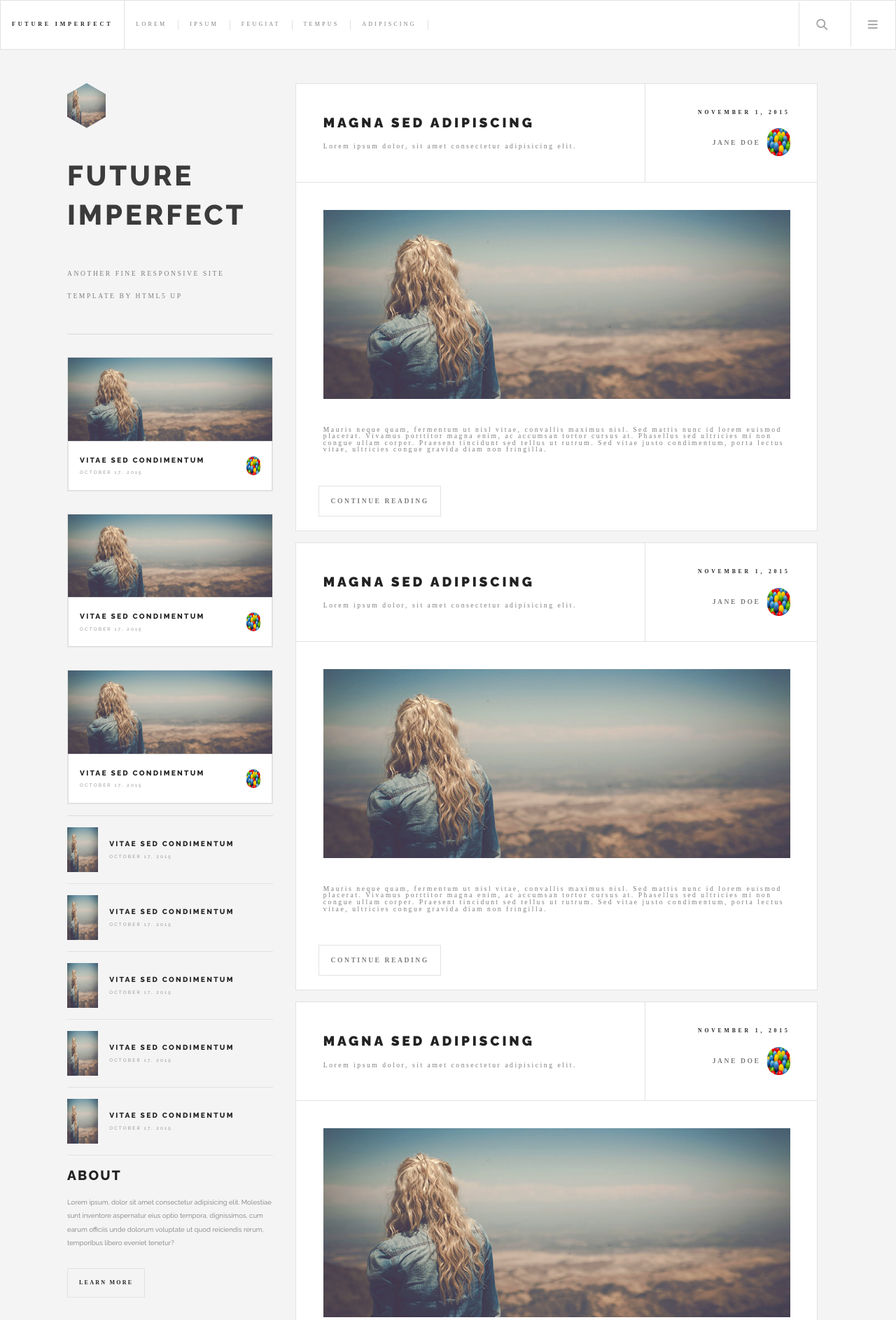
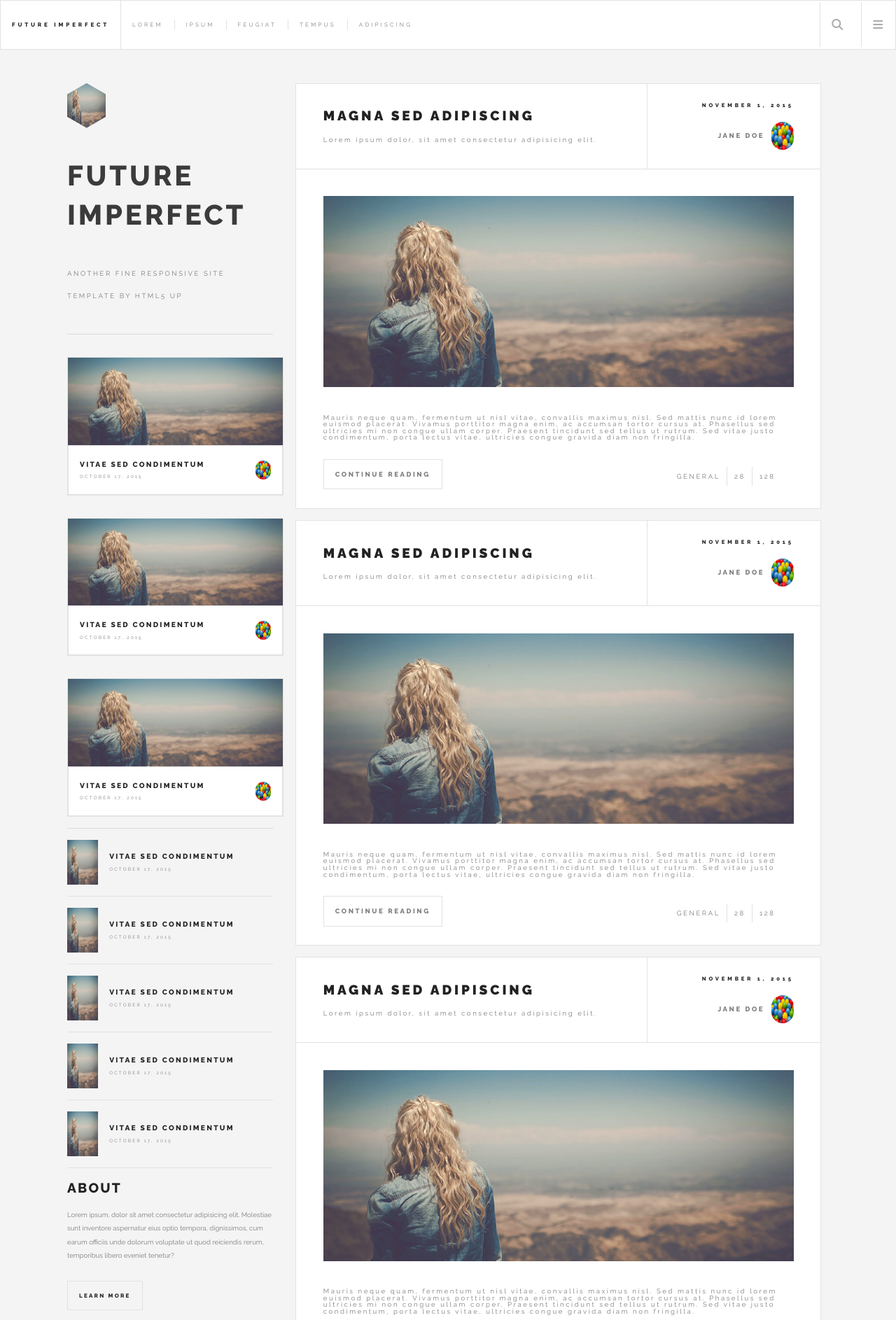
Before and after one commit to BenardKevin/Model-based-website, a plain HTML site: page index.html in a window 1280 px wide. Shown: the top 1886 px of the page at 70% size. Drawn offline with Linux system fonts and the light colour scheme.

Commit message:
Update CSS

```diff
--- a/assets/css/style.css
+++ b/assets/css/style.css
@@ -2,16 +2,18 @@
     --header-height: 8.6vh;
     --text-color-soft: #7D7D7D;
     --post-default-padding: 2em;
+    --nice-border: solid .0625vw #E2E2E2;
 }
 
 html {
+    font-family: 'Raleway';
 }
 
 body{
     background-color: #F4F4F4;
     margin: 0;
 
-    letter-spacing: 0.175vw;
+    letter-spacing: .175vw;
 }
 
 /* Header */
@@ -20,8 +22,7 @@ header {
     display: flex;
     align-items: center;
     height: var(--header-height);
-    border: solid #E2E2E2;
-    border-width: 1px;
+    border: var(--nice-border);
 }
 header div {
     padding: 0 1em 0 1em;
@@ -31,21 +32,17 @@ header #name {
     justify-content: center;
     align-items: center;
     height: var(--header-height);
-    border-right: solid #E2E2E2;
-    border-width: 0.0625vw;
+    border-right: var(--nice-border);
 }
 header #name p {
-    font-size: 0.625vw;
+    font-size: .625vw;
     font-weight: bolder;
-    letter-spacing: 0.3vw;
+    letter-spacing: .3vw;
 }
 
 /* Nav */
 nav {
     display: flex;
-    justify-content: center;
-    align-items: center;
-    height: var(--header-height);
 }
 nav a {
     text-decoration: none;
@@ -55,15 +52,17 @@ nav a div  {
     justify-content: center;
     align-items: center;
     margin: 0 !important;
-    padding: 0.25vw 2vh;
-    font-size: 0.625vw;
-    letter-spacing: 0.25vw;
+    padding: .25vw 2vh;
+    font-size: .625vw;
+    letter-spacing: .25vw;
     color: var(--text-color-soft);
-    border-right: solid #E2E2E2;
-    border-width: 0.0625vw;
+    border-right: var(--nice-border);
 }
 nav a:hover {
     background-color: #e4e4e4;
+}
+nav a:last-child div{
+    border: none;
 }
 /* ICON */
 header div.right {
@@ -72,9 +71,8 @@ header div.right {
     right: 0;
 }
 header div.right i {
-    padding: 3vh;
-    border-left: solid #E2E2E2;
-    border-width: 0.0625vw;
+    padding: 3vh 1.3vw;
+    border-left: var(--nice-border);
     color: #AAAAAA;
 }
 
@@ -103,17 +101,16 @@ main .main-right {
 }
 #presentation h1 {
     font-weight: 600;
-    font-family: 'Raleway';
     font-size: 5vh;
     line-height: 7vh;
-    letter-spacing: 0.3vw;
+    letter-spacing: .3vw;
     padding: 1em 0;
     color: #3C3B3B;
 }
 #presentation p {
     color: var(--text-color-soft);
-    font-size: 0.75vw;
-    letter-spacing: 0.2vw;
+    font-size: .75vw;
+    letter-spacing: .2vw;
     margin-bottom: 4em;
     line-height: 4vh;
 }
@@ -121,14 +118,14 @@ main .main-right {
 #small-posts {
     display: flex;
     flex-wrap: wrap;
-    justify-content: space-between;
+    justify-content: space-around;
     padding-top: 1em;
-    border-top: solid 1px rgba(160, 160, 160, 0.3);
-    border-bottom: solid 1px rgba(160, 160, 160, 0.3);
+    border-top: solid .0625vw rgba(160, 160, 160, .3);
+    border-bottom: solid .0625vw rgba(160, 160, 160, .3);
 }
 #small-posts .small-post {
     background-color: #FFF;
-    border: solid 1px rgba(160, 160, 160, 0.3);
+    border: solid .0625vw rgba(160, 160, 160, .3);
     display: flex;
     flex-direction: column;
     margin-top: 1em;
@@ -140,7 +137,7 @@ main .main-right {
 #small-posts .small-post section img {
     display: block;
     height: 100%;
-    width: 100%;
+    width: 24vw;
 }
 #small-posts .small-post header {
     display: flex;
@@ -153,15 +150,13 @@ main .main-right {
     padding: 0;
 }
 #small-posts .small-post header div h1 {
-    font-size: 0.8vw;
+    font-size: .8vw;
     font-weight: bolder;
     padding-bottom: 1em;
-    font-family: 'Raleway';
 }
 #small-posts .small-post header div p {
-    font-size: 0.5vw;
+    font-size: .5vw;
     color: var(--text-color-soft);
-    font-family: 'Raleway';
 }
 #small-posts .small-post header img {
     width: 8%;
@@ -173,7 +168,7 @@ main .main-right {
     display: flex;
     padding: 1em 0;
     align-items: center;
-    border-bottom: solid 0.0625vw #E2E2E2;
+    border-bottom: var(--nice-border);
 }
 #smallest-posts .smallest-post img {
     width: 15%;
@@ -184,34 +179,31 @@ main .main-right {
     padding: 0;
 }
 #smallest-posts .smallest-post div h1 {
-    font-size: 0.8vw;
+    font-size: .8vw;
     font-weight: bolder;
     padding-bottom: 1em;
-    font-family: 'Raleway';
 }
 #smallest-posts .smallest-post div p {
-    font-size: 0.5vw;
+    font-size: .5vw;
     color: var(--text-color-soft);
-    font-family: 'Raleway';
 }
 #about {
-    border-bottom: solid 0.0625vw #E2E2E2;
+    border-bottom: var(--nice-border);
 }
 #about h1 {
     font-size: 1.5vw;
     font-weight: bolder;
     padding: 1em 0;
-    font-family: 'Raleway';}
+}
 #about p {
     padding-bottom: 2em;
-    font-size: 0.75vw;
+    font-size: .75vw;
     color: var(--text-color-soft);
-    font-family: 'Raleway';
     letter-spacing: 0;
     line-height: 1.5vw;
 }
 #about .button {
-    font-size: 0.5em;
+    font-size: .5em;
     font-weight: bolder;
     padding: 2em;
     margin-bottom: 5em;
@@ -223,31 +215,28 @@ footer .icons {
 }
 footer .icons li {
     margin: 0 .5em;
-    min-width: 20px;
+    width: 1.25vw;
     list-style-type: none;
 }
 footer .icons li a {
-    opacity: 0.6;
+    opacity: .6;
     border: none;
     text-decoration: none;
     margin: 3em 0;
     color: var(--text-color-soft);
 }
 footer p {
-    font-size: 0.375vw;
+    font-size: .375vw;
     color: var(--text-color-soft);
-    font-family: 'Raleway';
 }
 
 /***************** post *********************/
 main .main-right .post {
     background-color: #FFF;
-    border: solid 0.0625vw #E2E2E2;
-    height: auto;
-    width: auto;
+    border: var(--nice-border);
     margin-bottom: 1em;
     display: grid;
-    grid-template-rows: 22% auto 15%;
+    grid-template-rows: 20% auto 15%;
     grid-template-columns: 67% auto;
     grid-template-areas:
         "title user"
@@ -257,18 +246,17 @@ main .main-right .post {
 
 main .main-right .post p {
     color: var(--text-color-soft);
-    font-size: 0.75vw;
-    letter-spacing: 0.2vw;
+    font-size: .75vw;
+    letter-spacing: .2vw;
 }
 
 /***************** post-title *********************/
 main .main-right .post .post-title {
     grid-area: title;
     font-size: 1.5vw;
-    letter-spacing: 0.3vw;
+    letter-spacing: .3vw;
     padding: var(--post-default-padding);
-    border-right: solid #E2E2E2;
-    border-width: 0.0625vw;
+    border-right: var(--nice-border);
     display: flex;
     flex-direction: column;
     align-items: flex-start;
@@ -276,7 +264,6 @@ main .main-right .post .post-title {
 }
 main .main-right .post .post-title h1 {
     font-weight: 1000;
-    font-family: 'Raleway';
 
 }
 main .main-right .post .post-title p {
@@ -289,14 +276,14 @@ main .main-right .post .post-user {
     display: flex;
     font-size: 1.5vw;
     font-weight: bolder;
-    letter-spacing: 0.3vw;
+    letter-spacing: .3vw;
     padding: var(--post-default-padding);
     align-items: flex-end;
     flex-direction: column;
     justify-content: center;
 }
 main .main-right .post .post-user h3 {
-    font-size: 0.6vw;
+    font-size: .6vw;
 }
 main .main-right .post .post-user div {
     margin-top: 1em;
@@ -316,49 +303,53 @@ main .main-right .post .post-user div img {
 main .main-right .post .post-content {
     grid-area: content;
     font-size: 1.5vw;
-    letter-spacing: 0.3vw;
+    letter-spacing: .3vw;
     padding: 2em 2em 0 2em;
-    border-top: solid #E2E2E2;
-    border-width: 0.0625vw;
+    border-top: var(--nice-border);
 }
 main .main-right .post .post-content img {
-    width: 100%;
+    width: 52.5vw;
 }
 main .main-right .post .post-content p {
     margin-top: 4em;
 }
 /***************** post-button *********************/
 
-main .main-right .post .post-button {
+main .main-right .post #post-button {
     grid-area: button;
-    font-weight: bolder;
-    letter-spacing: 0.3vw;
-    padding: var(--post-default-padding);
 }
-main .main-right .post .post-button div {
+main .main-right .post #post-button div {
     display: inline-block;
-    border: solid #E2E2E2;
-    border-width: 1px;
+    border: var(--nice-border);
     padding: 1em;
+    margin: 1.3em 0 0 2.4em;
 }
-main .main-right .post .post-button div:hover {
+main .main-right .post #post-button div:hover {
     background-color: #E2E2E2;
 }
-main .main-right .post .post-button div p{
+main .main-right .post #post-button div p{
     font-weight: bolder;
 }
 /***************** post-reaction *********************/
 main .main-right .post .post-reaction {
     grid-area: reaction;
-    letter-spacing: 0.3vw;
+    letter-spacing: .3vw;
     padding: var(--post-default-padding);
+    display: flex;
 }
-
+main .main-right .post .post-reaction p {
+    padding: 0 1em;
+    align-content: center;
+    border-right: var(--nice-border);
+}
+main .main-right .post .post-reaction p:last-child {
+    border: none;
+}
+/* Button */
 .button  {
     margin: 1em .5em 5em 0;
     display: inline-block;
-    border: solid #E2E2E2;
-    border-width: 1px;
+    border: var(--nice-border);
     padding: 1em;
 }
 .button:hover {
@@ -367,13 +358,55 @@ main .main-right .post .post-reaction {
 .button p{
     font-weight: bolder;
     color: var(--text-color-soft);
-    font-size: 0.75vw;
-    letter-spacing: 0.2vw;
-    font-family: 'Raleway';
-    &:not-first-child({}
-        color: #E2E2E2;
-    )
+    font-size: .75vw;
+    letter-spacing: .2vw;
 }
 #previous-button p{
     color: #E2E2E2;
 }
+/* Font ico (Font-Awesome) */
+.elastic-fai-xl{
+    font-size:80px;
+}
+.elastic-fai-lg{
+    font-size:50px;
+}
+.elastic-fai-md{
+    font-size:40px;
+}
+.elastic-fai-sm{
+    font-size:30px;
+}
+.elastic-fai-xs{
+    font-size:20px;
+}
+/* Extra small devices */
+@media(max-width:544px){
+    .elastic-fai-group > .elastic-fai, .elastic-fai-xs{
+        font-size:20px;
+    }
+}
+/* Small devices */
+@media(min-width:544px){
+    .elastic-fai-group > .elastic-fai, .elastic-fai-sm{
+        font-size:30px;
+    }
+}
+/* Medium devices */
+@media(min-width:768px){
+    .elastic-fai-group > .elastic-fai, .elastic-fai-md{
+        font-size:40px;
+    }
+}
+/* Large devices */
+@media(min-width:992px){
+    .elastic-fai-group > .elastic-fai, .elastic-fai-lg{
+        font-size:50px;
+    }
+}
+/* Exrta Large devices */
+@media(min-width:1200px){
+    .elastic-fai-group > .elastic-fai, .elastic-fai-xl{
+        font-size:80px;
+    }
+}
--- a/index.html
+++ b/index.html
@@ -23,7 +23,7 @@
       <a href=""><div>IPSUM</div></a>
       <a href=""><div>FEUGIAT</div></a>
       <a href=""><div>TEMPUS</div></a>
-      <a href=""><div>ADIPISCING</div></a>
+      <a href=""><div >ADIPISCING</div></a>
     </nav>
     <div class="right">
       <i class="fa-solid fa-magnifying-glass"></i>
@@ -170,7 +170,7 @@
         </div>
 
         <!-- Button -->
-        <div class="post-button">
+        <div id="post-button">
           <div>
             <p>CONTINUE READING</p>
           </div>
@@ -178,7 +178,11 @@
 
         <!-- Reaction -->
         <div class="post-reaction">
+          <p>GENERAL</p>
+          <p>28</p>
+          <p>128</p>
         </div>
+
       </div>
       <div class="post">
 
@@ -205,7 +209,7 @@
         </div>
 
         <!-- Button -->
-        <div class="post-button">
+        <div id="post-button">
           <div>
             <p>CONTINUE READING</p>
           </div>
@@ -213,7 +217,11 @@
 
         <!-- Reaction -->
         <div class="post-reaction">
+          <p>GENERAL</p>
+          <p>28</p>
+          <p>128</p>
         </div>
+
       </div>
       <div class="post">
 
@@ -240,7 +248,7 @@
         </div>
 
         <!-- Button -->
-        <div class="post-button">
+        <div id="post-button">
           <div>
             <p>CONTINUE READING</p>
           </div>
@@ -248,6 +256,9 @@
 
         <!-- Reaction -->
         <div class="post-reaction">
+          <p>GENERAL</p>
+          <p>28</p>
+          <p>128</p>
         </div>
 
       </div>
```
